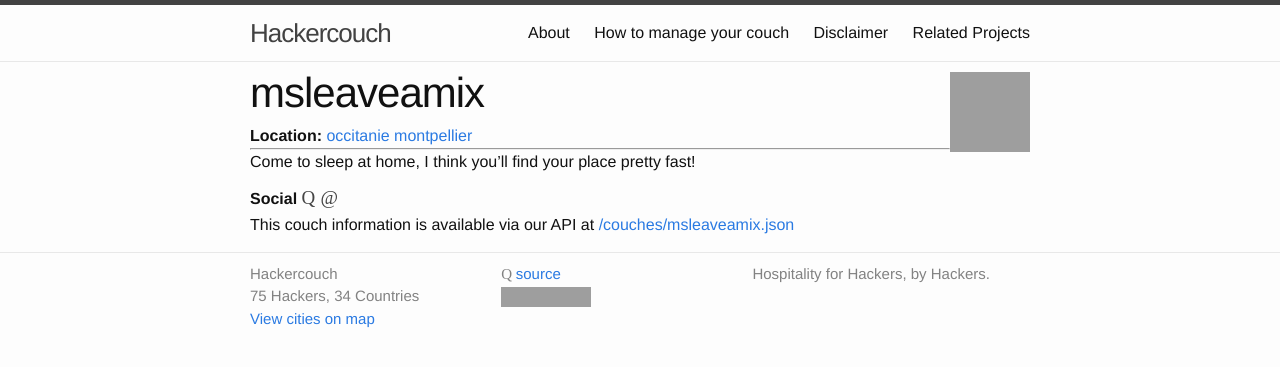
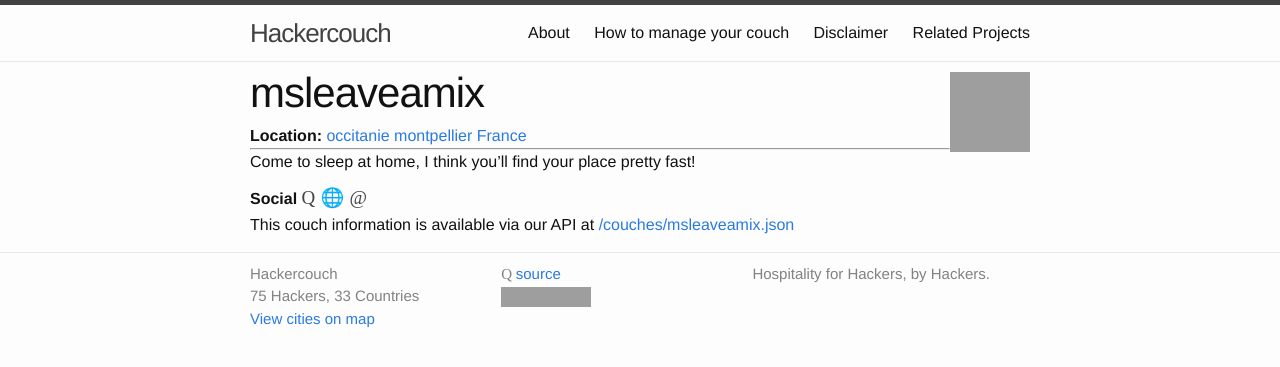
Before and after one commit to hackercouch/hackercouch, a Jekyll site: the page built from _couches/msleaveamix.md, in a window 1280 px wide, cut to the strip 0-367 px from the top of the page. Built offline with Jekyll 4.4.1, drawn with Linux system fonts in a browser that asks for light colours; some web fonts are replaced; part of the change alters nothing that is shown; grey boxes are pictures that could not be loaded.

```diff
--- a/_couches/msleaveamix.md
+++ b/_couches/msleaveamix.md
@@ -1,9 +1,10 @@
 ---
 name: msleaveamix
 city: montpellier
-country: FRA
+country: FR
 region: occitanie
 email: msleaveamix@freepoteries.fr
+website: https://www.freepoteries.fr
 github: clarissa-parsons
 ---
 
```
